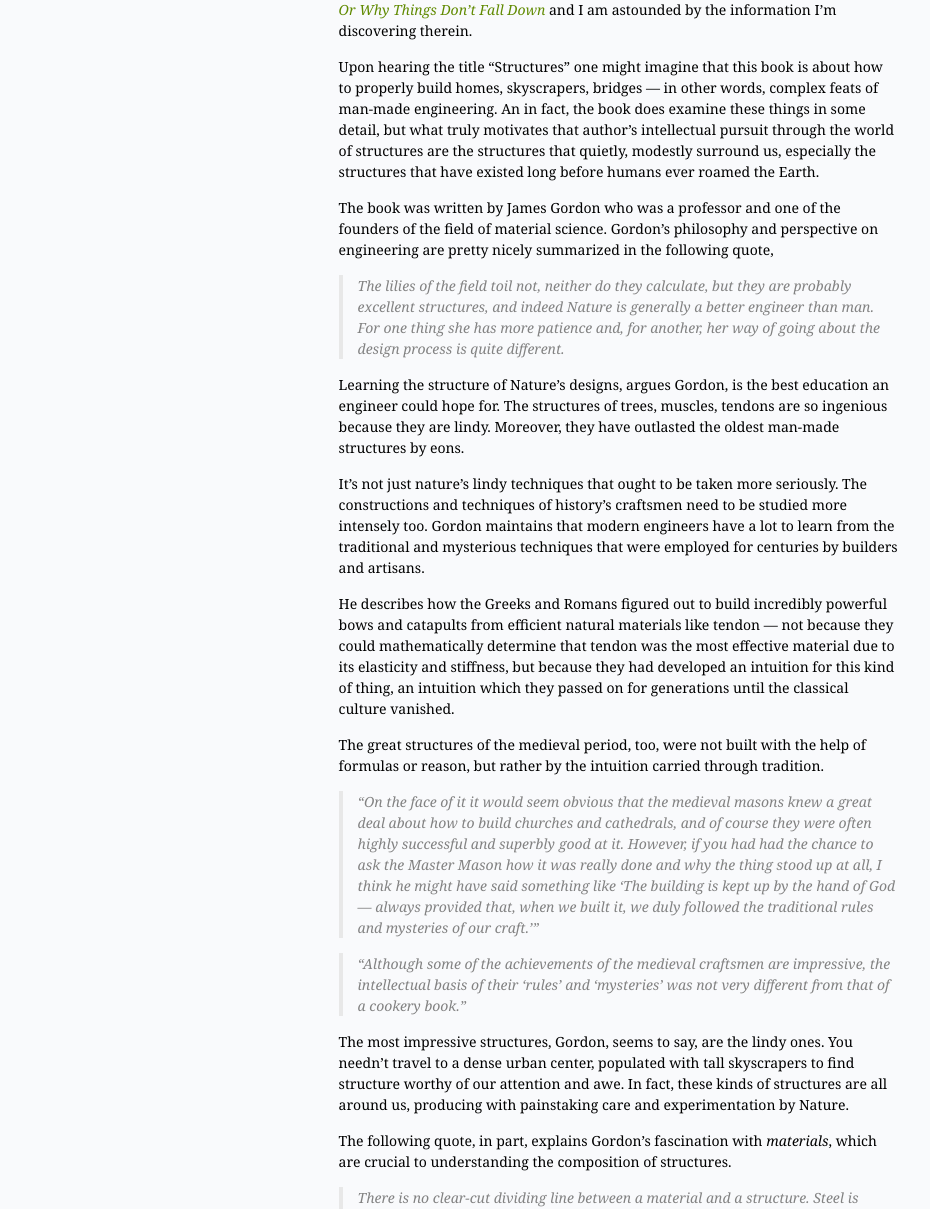
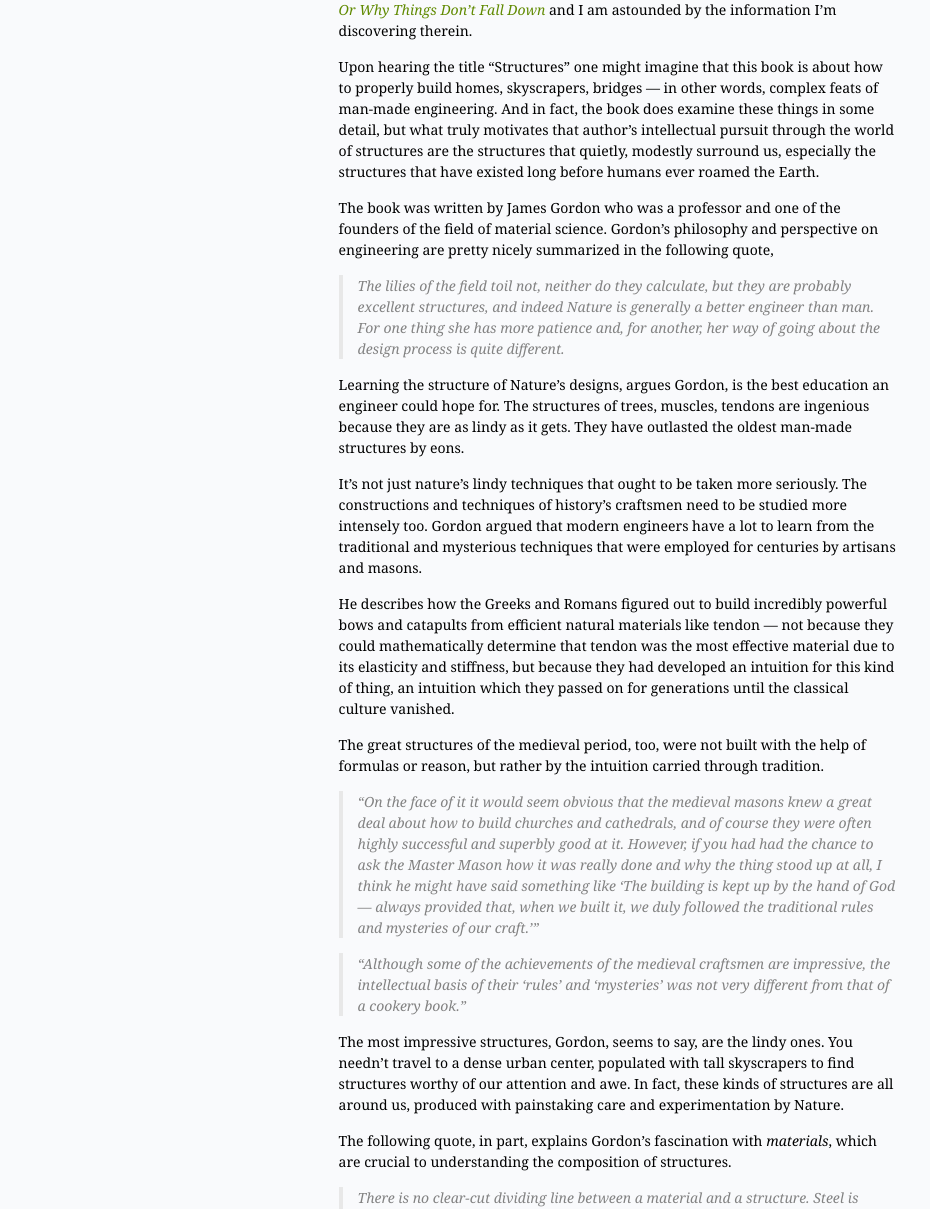
Before and after one commit to asofs/asofs.github.io, a Jekyll site: the page built from _posts/2022-08-03-lindy-structures.md, in a window 1280 px wide. Shown: the part 783-1992 px from the top of the page, without its empty margins (131-1061 px from the left). Built offline with Jekyll 4.4.1, drawn with Linux system fonts in a browser that asks for light colours.

Commit message:
fixing typos in structures piece

```diff
--- a/_posts/2022-08-03-lindy-structures.md
+++ b/_posts/2022-08-03-lindy-structures.md
@@ -8,15 +8,15 @@ author: "Anna-Sofia Lesiv"
 
 I'm in the midst of reading one of my favorite books of the year called *[Structures: Or Why Things Don't Fall Down](https://www.amazon.com/Structures-Things-Dont-Fall-Down/dp/0306812835/ref=asc_df_0306812835/?tag=hyprod-20&linkCode=df0&hvadid=312126345020&hvpos=&hvnetw=g&hvrand=2317327325391690922&hvpone=&hvptwo=&hvqmt=&hvdev=c&hvdvcmdl=&hvlocint=&hvlocphy=9067609&hvtargid=pla-433805920483&psc=1)* and I am astounded by the information I'm discovering therein.
 
-Upon hearing the title "Structures" one might imagine that this book is about how to properly build homes, skyscrapers, bridges — in other words, complex feats of man-made engineering. An in fact, the book does examine these things in some detail, but what truly motivates that author's intellectual pursuit through the world of structures are the structures that quietly, modestly surround us, especially the structures that have existed long before humans ever roamed the Earth.
+Upon hearing the title "Structures" one might imagine that this book is about how to properly build homes, skyscrapers, bridges — in other words, complex feats of man-made engineering. And in fact, the book does examine these things in some detail, but what truly motivates that author's intellectual pursuit through the world of structures are the structures that quietly, modestly surround us, especially the structures that have existed long before humans ever roamed the Earth.
 
 The book was written by James Gordon who was a professor and one of the founders of the field of material science. Gordon's philosophy and perspective on engineering are pretty nicely summarized in the following quote,
 
 >The lilies of the field toil not, neither do they calculate, but they are probably excellent structures, and indeed Nature is generally a better engineer than man. For one thing she has more patience and, for another, her way of going about the design process is quite different.
 
-Learning the structure of Nature's designs, argues Gordon, is the best education an engineer could hope for. The structures of trees, muscles, tendons are so ingenious because they are lindy. Moreover, they have outlasted the oldest man-made structures by eons.
+Learning the structure of Nature's designs, argues Gordon, is the best education an engineer could hope for. The structures of trees, muscles, tendons are ingenious because they are as lindy as it gets. They have outlasted the oldest man-made structures by eons.
 
-It's not just nature's lindy techniques that ought to be taken more seriously. The constructions and techniques of history's craftsmen need to be studied more intensely too. Gordon maintains that modern engineers have a lot to learn from the traditional and mysterious techniques that were employed for centuries by builders and artisans.
+It's not just nature's lindy techniques that ought to be taken more seriously. The constructions and techniques of history's craftsmen need to be studied more intensely too. Gordon argued that modern engineers have a lot to learn from the traditional and mysterious techniques that were employed for centuries by artisans and masons.
 
 He describes how the Greeks and Romans figured out to build incredibly powerful bows and catapults from efficient natural materials like tendon — not because they could mathematically determine that tendon was the most effective material due to its elasticity and stiffness, but because they had developed an intuition for this kind of thing, an intuition which they passed on for generations until the classical culture vanished.
 
@@ -26,7 +26,7 @@ The great structures of the medieval period, too, were not built with the help o
 
 >"Although some of the achievements of the medieval craftsmen are impressive, the intellectual basis of their 'rules' and 'mysteries' was not very different from that of a cookery book."
 
-The most impressive structures, Gordon, seems to say, are the lindy ones. You needn't travel to a dense urban center, populated with tall skyscrapers to find structure worthy of our attention and awe. In fact, these kinds of structures are all around us, producing with painstaking care and experimentation by Nature.
+The most impressive structures, Gordon, seems to say, are the lindy ones. You needn't travel to a dense urban center, populated with tall skyscrapers to find structures worthy of our attention and awe. In fact, these kinds of structures are all around us, produced with painstaking care and experimentation by Nature.
 
 The following quote, in part, explains Gordon's fascination with *materials*, which are crucial to understanding the composition of structures.
 
```
